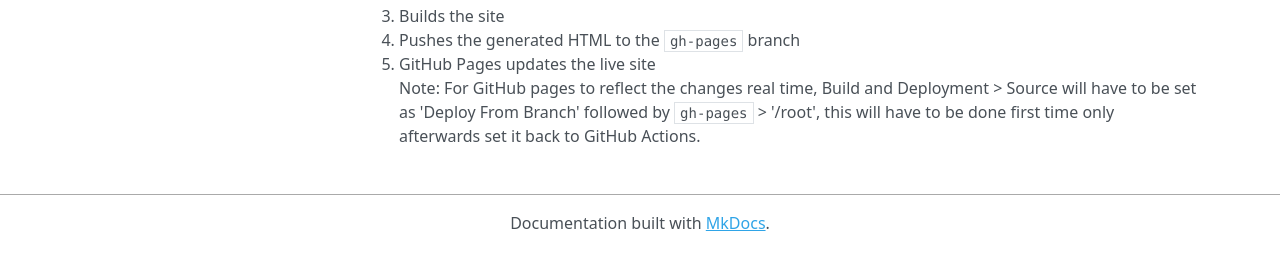
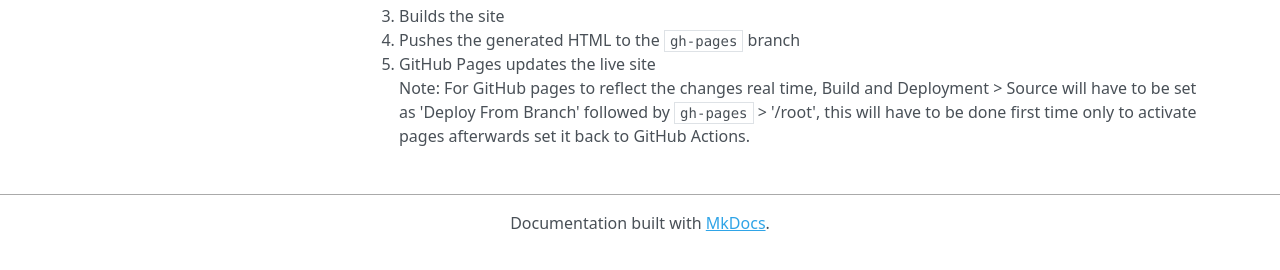
Before and after one commit to ADocLab/DocOps-Repo, an MkDocs documentation site: the page built from docs/docops/pipeline.md, in a window 1280 px wide. Shown: the part 434-704 px from the top of the page. Built offline with MkDocs 1.6.1, drawn with Linux system fonts in a browser that asks for light colours; nearby versions of some CDN libraries.

Commit message:
Updated the Note, with latest understanding

```diff
--- a/docs/docops/pipeline.md
+++ b/docs/docops/pipeline.md
@@ -15,4 +15,4 @@ Whenever content is updated and pushed to the `main` branch:
 3. Builds the site
 4. Pushes the generated HTML to the `gh-pages` branch
 5. GitHub Pages updates the live site
-Note: For GitHub pages to reflect the changes real time, Build and Deployment > Source will have to be set as 'Deploy From Branch' followed by `gh-pages` > '/root', this will have to be done first time only afterwards set it back to GitHub Actions.
+Note: For GitHub pages to reflect the changes real time, Build and Deployment > Source will have to be set as 'Deploy From Branch' followed by `gh-pages` > '/root', this will have to be done first time only to activate pages afterwards set it back to GitHub Actions.
```
